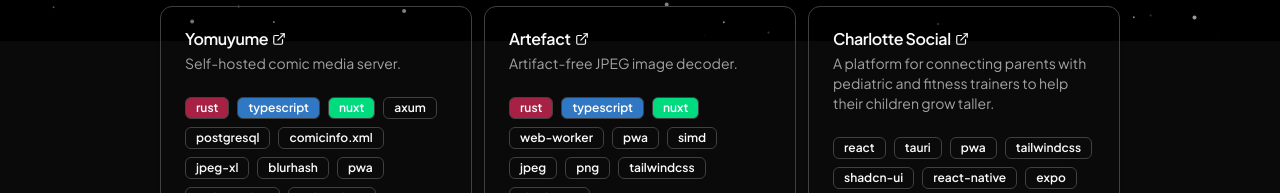
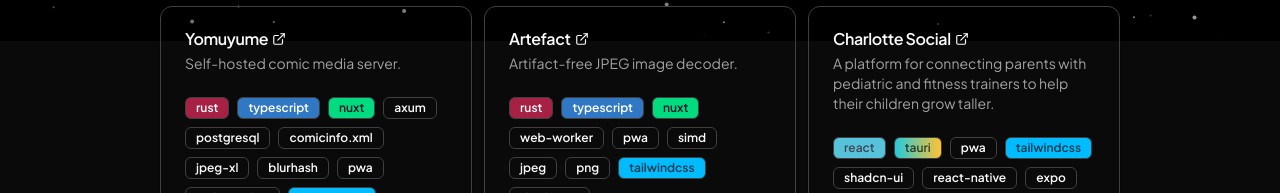
Before and after one commit to DELNEGEND/delnegend.com, a Nuxt app: page / in a window 1280 px wide. Shown: the part 759-952 px from the top of the page. Built offline with nearby package versions, Linux system fonts and the light colour scheme.

Commit message:
feat(`ProjectCard`): more colors

```diff
--- a/src/components/ProjectCard.vue
+++ b/src/components/ProjectCard.vue
@@ -49,14 +49,26 @@ const props = withDefaults(defineProps<{
 					'bg-[hsl(199_97%_73%)] text-[hsl(199_97%_20%)]': badge === 'go',
 					'bg-[hsl(211_60%_48%)] text-white': badge === 'typescript',
 					'bg-[hsl(153_47%_49%)] text-white': badge === 'vue',
-					'bg-[hsl(155_100%_43%)] text-white': badge === 'nuxt',
+					'bg-[hsl(155_100%_43%)] text-[hsl(222_47%_11%)]': badge === 'nuxt',
 					'bg-[hsl(0_100%_31%)] text-white': badge === 'wails',
 					'bg-[hsl(207_51%_41%)] text-white': badge === 'python',
 					'bg-[hsl(28_92%_54%)] text-black': badge === 'cloudflare',
 					'bg-[hsl(227_58%_65%)] text-white': badge === 'discord',
+					'bg-[hsl(248_84%_63%)] text-white': badge === 'wasm',
+					'bg-[hsl(191_65%_60%)] text-[#404756]': badge === 'react',
+					'tauri text-[#000000b0]': badge === 'tauri',
+					'bg-[#00bcff] text-[#000000b0]': badge === 'tailwindcss',
+					'bg-[hsl(120_39%_54%)] text-white': badge === 'ffmpeg',
 				})">
 				{{ badge }}
 			</Badge>
 		</CardFooter>
 	</Card>
 </template>
+
+<style scoped>
+.tauri {
+	background: hsl(186, 72%, 50%);
+	background: linear-gradient(90deg, hsl(186, 72%, 50%) 0%, hsl(42, 100%, 60%) 100%);
+}
+</style>
```
